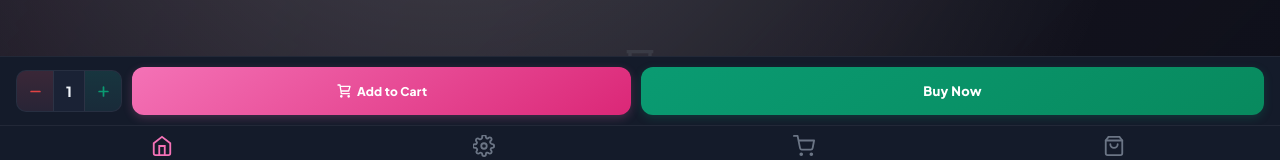
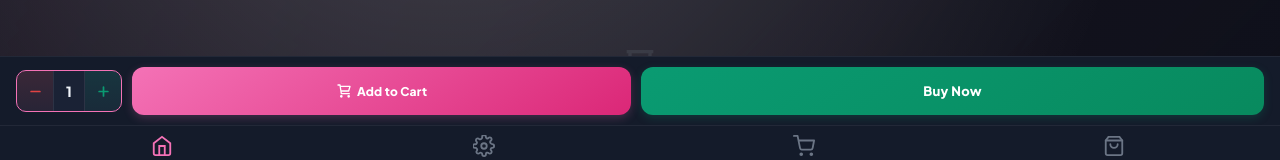
Before and after one commit to XHanos141/SV-Web, a plain HTML site: page product_view_cosmetic.html in a window 1280 px wide. Both pictures are taken after a click on the button 1199 px from the left and 27 px from the top of the page. Shown: the part 611-771 px from the top of the page. Drawn offline with nearby package versions, Linux system fonts and the light colour scheme.

Commit message:
Stepper border: swap leftover orange border to theme --accent cyan/blue on product view pages (buy_for_me.html left unchanged)

```diff
--- a/product_view_cosmetic.html
+++ b/product_view_cosmetic.html
@@ -322,11 +322,11 @@ body.dark-mode .pv-dot.active{
 }
 .pv-qty{
   display:flex;align-items:center;gap:0;
-  background:var(--surface2);border:1px solid rgba(242,100,48,.4);
+  background:var(--surface2);border:1px solid var(--accent);
   border-radius:10px;overflow:hidden;
   flex-shrink:0;
 }
-body.dark-mode .pv-qty{border-color:var(--border)}
+body.dark-mode .pv-qty{border-color:var(--accent)}
 .pv-qty button{
   width:36px;height:40px;background:none;border:none;padding:0;margin:0;
   font-family:var(--font-display);font-size:16px;font-weight:800;line-height:1;
```
